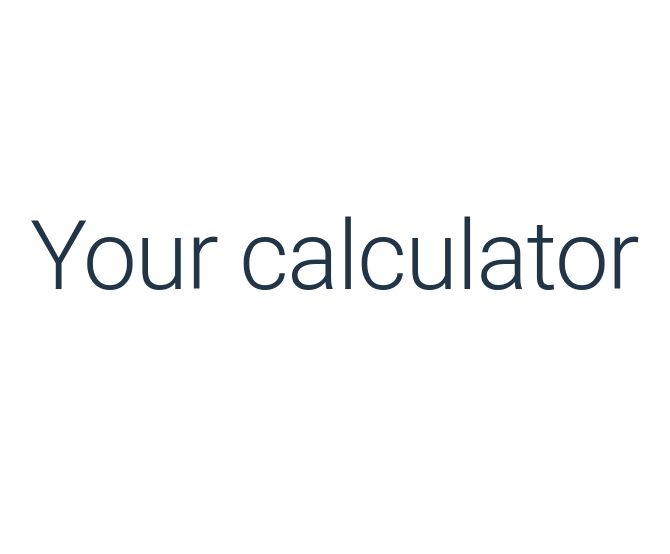
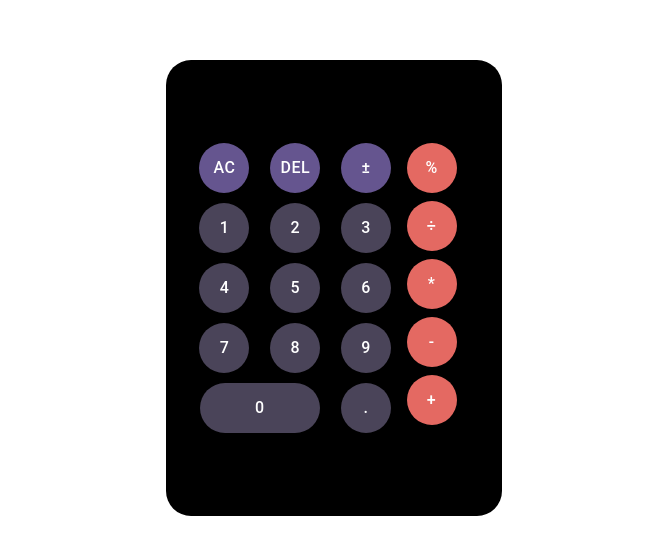
Before and after one commit to mariamksalama/calculator, a React (Vite) app: page / in a window 1280 px wide. Shown: the part 144-698 px from the top of the page, without its empty margins (306-976 px from the left). Built offline with nearby package versions, Linux system fonts and the light colour scheme.

Commit message:
creating button pad

```diff
--- a/src/App.tsx
+++ b/src/App.tsx
@@ -1,11 +1,21 @@
+import { Container } from '@mui/material';
 import './App.css';
-import { Typography } from '@mui/material';
+import { Calculator } from './components/calculator/calculator';
 
 function App() {
   return (
-    <>
-      <Typography variant="h1">Your calculator</Typography>
-    </>
+    <Container
+      sx={{
+        display: 'flex',
+        flexDirection: 'column',
+        alignItems: 'center',
+        justifyContent: 'center',
+        minHeight: '100vh',
+        padding: '2rem',
+      }}
+    >
+      <Calculator />
+    </Container>
   );
 }
 
--- /dev/null
+++ b/src/components/calculator/Calculator.tsx
@@ -0,0 +1,101 @@
+import { styled } from '@mui/material/styles';
+import { Box } from '@mui/material';
+import { CalculatorButton } from './CalculatorButton';
+import {
+  controlButtons,
+  numberButtons,
+  operatorButtons,
+  decimalButton,
+} from '../../utils/ButtonUtils';
+
+const StyledContainer = styled(Box)({
+  display: 'flex',
+  flexDirection: 'column',
+  alignItems: 'center',
+  justifyContent: 'center',
+  padding: '10%',
+  borderRadius: '25px',
+  backgroundColor: 'black',
+  width: '100%',
+  minWidth: '280px',
+  maxWidth: '560px',
+  height: '400px',
+});
+
+const MainGrid = styled(Box)({
+  display: 'grid',
+  gridTemplateColumns: '3fr 1fr',
+  width: '100%',
+  gap: '10px',
+});
+
+const TopRow = styled(Box)({
+  display: 'grid',
+  gridTemplateColumns: 'repeat(3, 1fr)',
+  width: '100%',
+  gap: '10px',
+  justifyItems: 'center',
+});
+
+const NumberPad = styled(Box)({
+  display: 'grid',
+  gridTemplateColumns: 'repeat(3, 1fr)',
+  gap: '10px',
+  width: '100%',
+  justifyItems: 'center',
+  '& .zero-button': {
+    gridColumn: 'span 2',
+  },
+});
+
+export const Calculator = () => {
+  return (
+    <StyledContainer role="application" aria-label="Calculator">
+      <MainGrid>
+        <Box
+          display="flex"
+          flexDirection="column"
+          gap="10px"
+          role="group"
+          aria-label="Calculator keypad"
+        >
+          <TopRow role="group" aria-label="Control buttons">
+            {controlButtons.map((button) => (
+              <CalculatorButton
+                key={button.value}
+                value={button.value}
+                variant={button.variant}
+                onClick={() => {}}
+                aria-label={button.ariaLabel}
+              />
+            ))}
+          </TopRow>
+          <NumberPad role="group" aria-label="Number pad">
+            {numberButtons.map((button) => (
+              <CalculatorButton
+                key={button.value}
+                value={button.value}
+                variant={button.variant}
+                onClick={() => {}}
+                className={button.value === '0' ? 'zero-button' : ''}
+                aria-label={button.ariaLabel}
+              />
+            ))}
+            <CalculatorButton {...decimalButton} onClick={() => {}} />
+          </NumberPad>
+        </Box>
+        <Box display="grid" role="group" aria-label="Operator buttons">
+          {operatorButtons.map((button) => (
+            <CalculatorButton
+              key={button.value}
+              value={button.value}
+              variant={button.variant}
+              onClick={() => {}}
+              aria-label={button.ariaLabel}
+            />
+          ))}
+        </Box>
+      </MainGrid>
+    </StyledContainer>
+  );
+};
--- /dev/null
+++ b/src/components/calculator/CalculatorButton.tsx
@@ -0,0 +1,49 @@
+import { Button, styled } from '@mui/material';
+import { VariantTypes } from '../../types/buttonTypes';
+import { getButtonColor } from '../../utils/ButtonUtils';
+
+interface CalculatorButtonProps {
+  value: string;
+  onClick: () => void;
+  variant: VariantTypes;
+  fullWidth?: boolean;
+  className?: string;
+}
+
+type StyledButtonProps = {
+  buttonVariant: CalculatorButtonProps['variant'];
+};
+
+const StyledButton = styled(Button, {
+  shouldForwardProp: (prop) => prop !== 'buttonVariant',
+})<StyledButtonProps>(({ buttonVariant, value }) => ({
+  height: '50px',
+  minWidth: '50px',
+  width: value === '0' ? '120px' : '50px',
+  fontSize: '1rem',
+  borderRadius: '100px',
+  backgroundColor: getButtonColor(buttonVariant),
+  color: '#fff',
+  '&:hover': {
+    backgroundColor: buttonVariant === 'number' ? '#666' : '#ffb94a',
+  },
+}));
+
+export const CalculatorButton = ({
+  value,
+  onClick,
+  variant = 'number',
+  className,
+}: CalculatorButtonProps) => {
+  return (
+    <StyledButton
+      variant="contained"
+      onClick={onClick}
+      buttonVariant={variant}
+      value={value}
+      className={className}
+    >
+      {value}
+    </StyledButton>
+  );
+};
--- /dev/null
+++ b/src/types/buttonTypes.ts
@@ -0,0 +1 @@
+export type VariantTypes = 'number' | 'operator' | 'bracket' | 'clear' | 'decimal';
--- /dev/null
+++ b/src/utils/buttonUtils.ts
@@ -0,0 +1,57 @@
+import { VariantTypes } from '../types/buttonTypes';
+
+interface ButtonConfig {
+  value: string;
+  variant: VariantTypes;
+  ariaLabel: string;
+}
+
+export const controlButtons: ButtonConfig[] = [
+  { value: 'ac', variant: 'clear', ariaLabel: 'Clear all' },
+  { value: 'del', variant: 'clear', ariaLabel: 'Delete' },
+  { value: '±', variant: 'bracket', ariaLabel: 'Toggle positive negative' },
+];
+
+export const operatorButtons: ButtonConfig[] = [
+  { value: '%', variant: 'operator', ariaLabel: 'Modulos' },
+  { value: '÷', variant: 'operator', ariaLabel: 'Divide' },
+  { value: '*', variant: 'operator', ariaLabel: 'Multiply' },
+  { value: '-', variant: 'operator', ariaLabel: 'Subtract' },
+  { value: '+', variant: 'operator', ariaLabel: 'Add' },
+];
+
+export const numberButtons: ButtonConfig[] = [
+  ...Array.from({ length: 9 }, (_, i) => ({
+    value: (i + 1).toString(),
+    variant: 'number' as const,
+    ariaLabel: `Number ${i + 1}`,
+  })),
+  {
+    value: '0',
+    variant: 'number' as const,
+    ariaLabel: 'Number 0',
+  },
+];
+
+export const decimalButton: ButtonConfig = {
+  value: '.',
+  variant: 'number',
+  ariaLabel: 'Decimal point',
+};
+
+export const getButtonColor = (variant: VariantTypes) => {
+  switch (variant) {
+    case 'operator':
+      return '#E46962';
+    case 'bracket':
+      return '#65558F';
+    case 'clear':
+      return '#65558F';
+    case 'decimal':
+      return '#4A4459';
+    case 'number':
+      return '#4A4459';
+    default:
+      return '#4A4459';
+  }
+};
```
